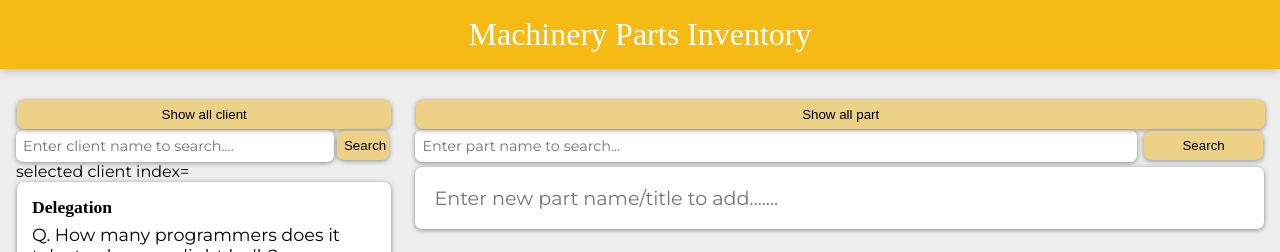
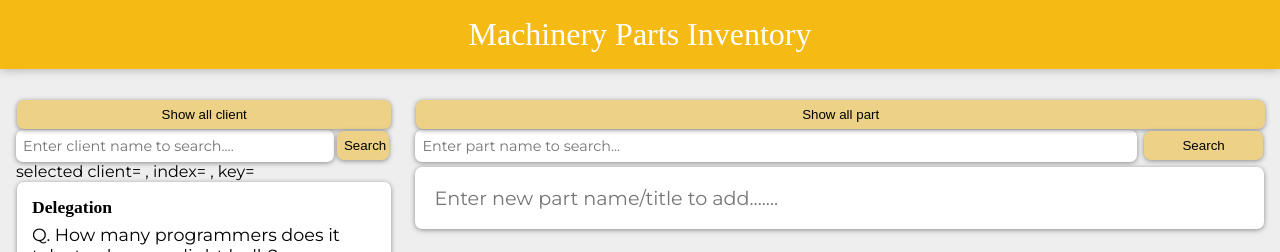
Before and after one commit to dlloigit36/mPart-inventory, a React (Vite) app: page / in a window 1280 px wide. Shown: the top 252 px of the page. Built offline with nearby package versions, Linux system fonts and the light colour scheme; a web font is replaced by a local one.

Commit message:
client div clicked return client details

```diff
--- a/src/components/App.jsx
+++ b/src/components/App.jsx
@@ -18,7 +18,12 @@ function App() {
     const [clients, setClients] = useState(dbClients);
     const [parts, setParts] = useState([])
 
-    const [selectedClient, setSelectedClient] = useState("")
+    const [selectedClient, setSelectedClient] = useState({
+        // id is array index, key is db-data key
+        name: "",
+        key: "",
+        id: ""
+    })
 
     function addClient(newClient) {
         let anotherClient = {
@@ -38,9 +43,14 @@ function App() {
     }
 
     // function when client div clicked
-    function selectClient(clientName, clientIndex) {
+    function selectClient(clientName, clientKey, clientId) {
         // parts display only for selected client name, input = client id
-        setSelectedClient(clientIndex)
+        setSelectedClient({
+            name: clientName,
+            key: clientKey,
+            id: clientId
+        })
+
     }
 
     return (
@@ -54,12 +64,13 @@ function App() {
                 />
                 <SearchFormClient
                 />
-                <p>selected client index= {selectedClient}</p>
+                <p>selected client= {selectedClient.name}, index= {selectedClient.id}, key= {selectedClient.key}</p>
                 {clients.map((clientItem, index) => {
                     return (
                         <Client
                             key={index}
                             id={index}
+                            clientKey={clientItem.key}
                             clientName={clientItem.name}
                             clientDesc={clientItem.description}
                             onSelected={selectClient}
--- a/src/components/Client.jsx
+++ b/src/components/Client.jsx
@@ -2,7 +2,7 @@ import React from "react"
 
 function Client(props) {
     function handleSelect() {
-        props.onSelected(props.clientName, props.id)
+        props.onSelected(props.clientName, props.clientKey, props.id)
     }
 
     return(
```
